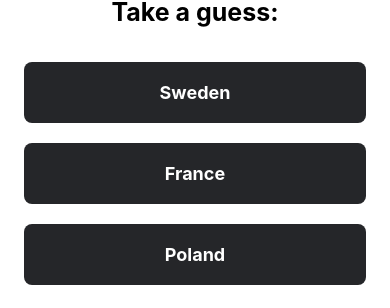
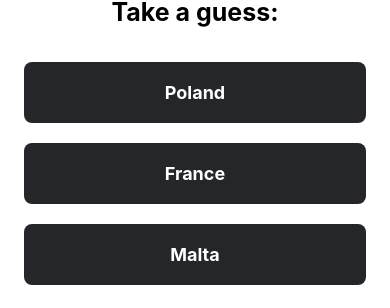
Before and after one commit to KaareI/IOS_CountryGuesser, a React Native app: screen / in a window 390 px wide. Shown: the part 377-685 px from the top of the page. Built offline with nearby package versions, Linux system fonts and the light colour scheme.

Commit message:
Updated game logic

```diff
--- a/src/screens/Home/index.js
+++ b/src/screens/Home/index.js
@@ -1,4 +1,4 @@
-import React, { useState } from "react";
+import React, { useState, useEffect } from "react";
 import { Text, View, Image } from "react-native";
 import Button from "../../Components/Button";
 import { styles } from "./styles";
@@ -28,36 +28,73 @@ const countries = [
     { name: "Ukraine", image: ukraineImage },
 ];
 
-
 const Home = () => {
     const [currentCountry, setCurrentCountry] = useState(getRandomCountry());
     const [score, setScore] = useState(0);
+    const [incorrectClick, setIncorrectClick] = useState(false);
+    const [options, setOptions] = useState([]);
+
+    // Function to reset the incorrect click state after 1.5 seconds
+    useEffect(() => {
+        if (incorrectClick) {
+            const timeout = setTimeout(() => {
+                setIncorrectClick(false);
+            }, 1500);
+
+            return () => clearTimeout(timeout);
+        }
+    }, [incorrectClick]);
 
     function getRandomCountry() {
         const randomIndex = Math.floor(Math.random() * countries.length);
         return countries[randomIndex];
     }
 
+    function getRandomOptions(correctCountry) {
+        const allCountries = [...countries];
+        const correctCountryIndex = allCountries.findIndex(country => country.name === correctCountry.name);
+        allCountries.splice(correctCountryIndex, 1); // Remove the correct answer temporarily
+
+        // Shuffle the remaining options
+        for (let i = allCountries.length - 1; i > 0; i--) {
+            const j = Math.floor(Math.random() * (i + 1));
+            [allCountries[i], allCountries[j]] = [allCountries[j], allCountries[i]];
+        }
+
+        // Add the correct answer back to the options
+        const shuffledOptions = [correctCountry, ...allCountries.slice(0, 2)];
+
+        // Shuffle the options again to randomize their order
+        for (let i = shuffledOptions.length - 1; i > 0; i--) {
+            const j = Math.floor(Math.random() * (i + 1));
+            [shuffledOptions[i], shuffledOptions[j]] = [shuffledOptions[j], shuffledOptions[i]];
+        }
+
+        return shuffledOptions;
+    }
+
+    const initializeGame = () => {
+        const initialOptions = getRandomOptions(currentCountry);
+        setOptions(initialOptions);
+    };
+
+    useEffect(() => {
+        initializeGame();
+    }, [currentCountry]);
+
     const handleButtonClick = (countryName) => {
         if (countryName === currentCountry.name) {
             setScore(score + 1);
             console.log("Chosen Country: " + currentCountry.name);
             console.log("Image Source: " + currentCountry.image);
+
+            // User guessed correctly, continue to the next round
+            setCurrentCountry(getRandomCountry());
         } else {
             // Incorrect guess, handle the logic for changing button color here.
+            setIncorrectClick(true);
         }
-
-        // Change to a random country
-        setCurrentCountry(getRandomCountry());
     };
-
-    // Create an array of random variant countries (excluding the correct one)
-    const variantCountries = countries
-        .filter(country => country.name !== currentCountry.name)
-        .sort(() => Math.random() - 0.5)
-        .slice(0, 2);
-
-    const allOptions = [currentCountry, ...variantCountries].sort(() => Math.random() - 0.5);
 
     return (
         <View style={styles.container}>
@@ -71,12 +108,13 @@ const Home = () => {
                 <Text style={styles.title}>Take a guess:</Text>
             </View>
 
-            {allOptions.map((country, index) => (
+            {options.map((country, index) => (
                 <Button
                     key={index}
                     title={country.name}
                     onPress={() => handleButtonClick(country.name)}
                     correct={country.name === currentCountry.name}
+                    style={{ backgroundColor: incorrectClick && country.name !== currentCountry.name ? "red" : "transparent" }}
                 />
             ))}
 
```
